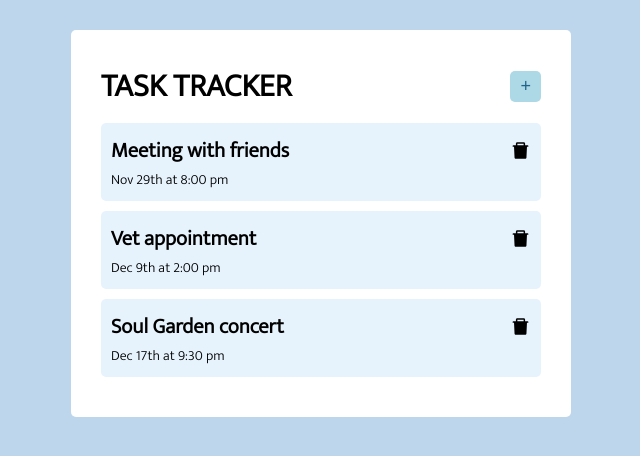
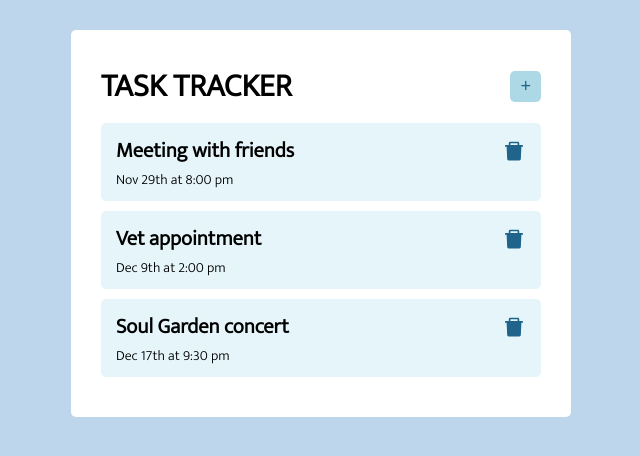
Before and after one commit to LoreMatey/React-to-do-list, a React (Create React App) app: page / in a window 1280 px wide. Shown: the top 456 px of the page, without its empty margins (319-959 px from the left). Built offline with nearby package versions, Linux system fonts and the light colour scheme.

Commit message:
Added some styles to deletion icon

```diff
--- a/src/components/Task.js
+++ b/src/components/Task.js
@@ -5,7 +5,7 @@ const Task = ({ task }) => {
     <div className='task'>
       <h2>
         {task.title}
-        <AiFillDelete />
+        <AiFillDelete className='deletion-icon' />
       </h2>
       <p>{task.day}</p>
     </div>
--- a/src/components/Tasks.js
+++ b/src/components/Tasks.js
@@ -1,5 +1,4 @@
 import Task from './Task'
-import { AiFillDelete } from 'react-icons/fa'
 
 const Tasks = ({ tasks }) => {
 
--- a/src/index.css
+++ b/src/index.css
@@ -39,11 +39,11 @@ body {
 }
 
 .task {
-  padding: 10px;
+  padding: 10px 15px;
   margin: 10px 0;
   border-radius: 5px;
   font-size: 14px;
-  background-color: rgb(230, 243, 252);
+  background-color: rgb(229, 245, 250);
 }
 
 .task h2 {
@@ -52,3 +52,13 @@ body {
   align-items: center;
   /* border: 1px solid red; */
 }
+
+.deletion-icon {
+  font-size: 24px;
+  color: rgb(32, 100, 139);
+  cursor: pointer;
+}
+
+.deletion-icon:hover {
+  color: rgb(245, 109, 109);
+}
```
